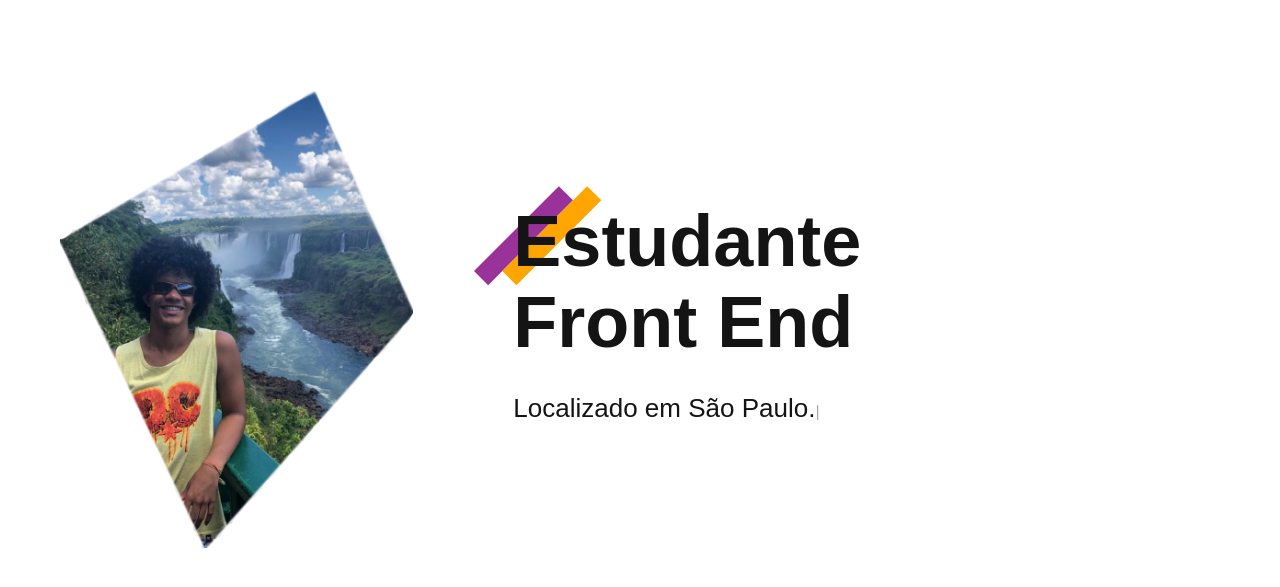
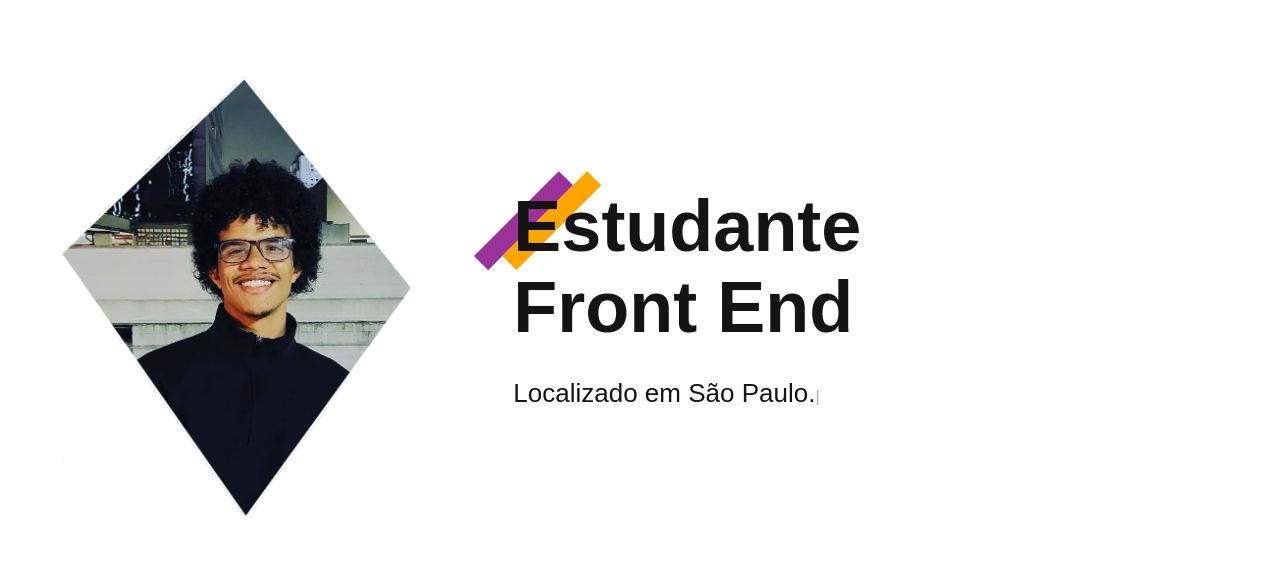
Before and after one commit to kkkkkaua/portfolio, a plain HTML site: page index.html in a window 1280 px wide. Shown: the part 81-668 px from the top of the page. Drawn offline with nearby package versions, Linux system fonts and the light colour scheme.

Commit message:
foto-fix

```diff
--- a/index.html
+++ b/index.html
@@ -27,7 +27,7 @@
     </header>
 
     <main class="introducao">
-      <img src="./assets/img/81395993_2557487207912078_4606950189918322688_n(5).png" alt="Foto do Dev" width="360" height="520" />
+      <img src="./assets/img/perfil.png" alt="Foto do Dev" width="360" height="520" />
       <div>
         <h1>Estudante<br />Front End<br /></h1>
         <span class="typing text"></span>
```
Also changed, not shown: assets/img/81395993_2557487207912078_4606950189918322688_n(5).png (deleted), assets/img/perfil.png (added).
